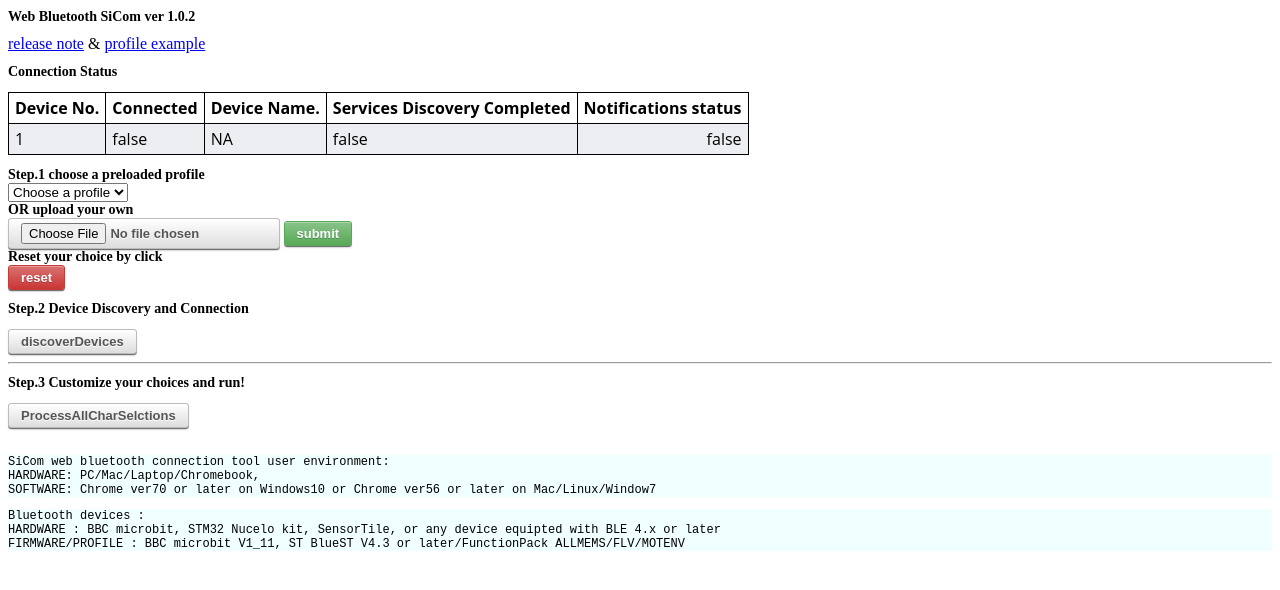
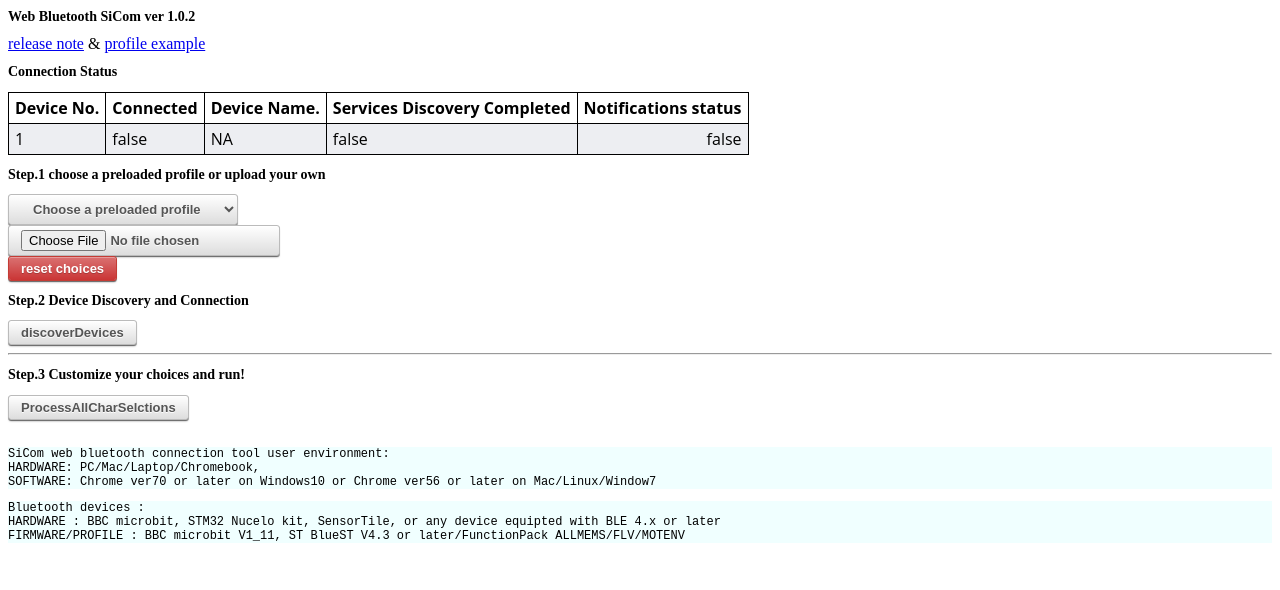
Before and after one commit to alberthinku/sicomblue, a website: page public/index.html in a window 1280 px wide. Drawn offline with Linux system fonts and the light colour scheme.

Commit message:
step 1 button changed

```diff
--- a/public/index.html
+++ b/public/index.html
@@ -153,31 +153,31 @@
     <!-- <h2>Step.1 select profile you wanted to connect.</h2> -->
 
     <!-- <select id="mySelectedProfile" onchange="if (!(this.value==null)) deviceNo_1 = new webblue_phaseOne(1, this.value)"> -->
-    <h2>Step.1 choose a preloaded profile
+    <h2>Step.1 choose a preloaded profile or upload your own</h2>
     <form id="profileSelectForm" class="container">
-            <select id="mySelectedProfile" onchange="selectProfile(this.value, 'libraries/')">
-                <option value="" selected="selected" disabled="true">Choose a profile</option>
-                <option value="BBC_Microbit">Microbit</option>
-                <option value="ST_BLUEST">BLUEST</option>
-                <option value="ST_BLUEST_full">BLUEST_f</option>
-                <option value="ST_BlueNRG">BlueNRG</option>
+        <select class="grey button" id="mySelectedProfile" onchange="selectProfile(this.value, 'libraries/')">
+            <option value="" selected="selected" disabled="true">Choose a preloaded profile</option>
+            <option value="BBC_Microbit">BBC Microbit</option>
+            <option value="ST_BLUEST">ST BLUEST</option>
+            <option value="ST_BLUEST_full">ST BLUEST_f</option>
+            <option value="ST_BlueNRG">ST BlueNRG</option>
         </select>
         <!-- Take a look at <a href=deviceNo_1.realname target="_blank">profile details</a> -->
     </form>
-        OR upload your own
+    <!-- <small>OR upload your own</small> -->
     <form id="uploadForm">
         <!-- enctype="multipart/form-data" action="javascript:;" onsubmit="addAprofile(this)"
             method="POST"> -->
         <!-- action="javascript:;" onsubmit="myFunction(this)" -->
-            <input class="small button" type="file" id="file-input" name="userJson">
-            <input class="small green button" type="button" value="submit" name="submit" onclick="addAprofile()">
+        <input type="file" class="small button" id="file-input" name="userJson" oninput="addAprofile()">
+        <!-- <input class="small green button" type="button" value="submit" name="submit" onclick="addAprofile()"> -->
     </form>
-
-        Reset your choice by click
+    <!-- <br> -->
+    <!-- <small>OR</small> -->
     <form>
-            <input class="small red button" type="reset" value="reset" onclick="reinit()" />
+        <input class="small red button" type="reset" value="reset choices" onclick="reinit()" />
     </form>
-    </h2>
+    <!-- <small>to reset your choice</small> -->
 
     <div class="xJSON" id="showJson" hidden="true"></div>
 
```
Lines whose indentation alone changed are shown as unchanged.
